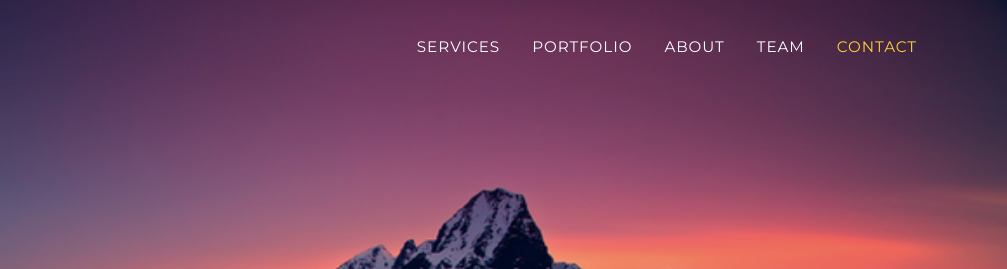
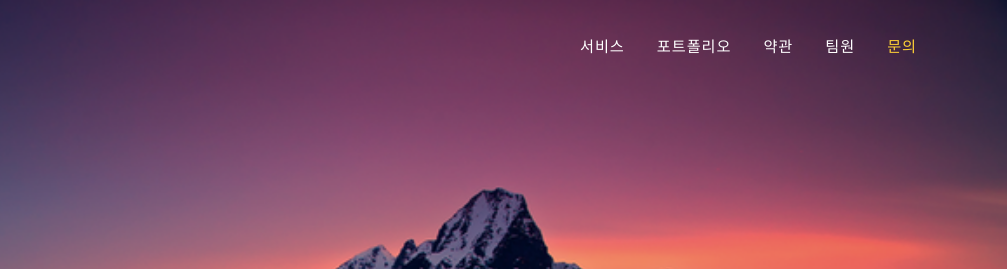
Before and after one commit to jiuly731/webpage, a plain HTML site: page index.html in a window 1280 px wide. Shown: the top 269 px of the page, 273-1280 px from the left. Drawn offline with nearby package versions, Linux system fonts and the light colour scheme; a web font is replaced by a local one.

Commit message:
third commit

```diff
--- a/index.html
+++ b/index.html
@@ -27,11 +27,11 @@
                 </button>
                 <div class="collapse navbar-collapse" id="navbarResponsive">
                     <ul class="navbar-nav text-uppercase ml-auto">
-                        <li class="nav-item"><a class="nav-link js-scroll-trigger" href="#services">Services</a></li>
-                        <li class="nav-item"><a class="nav-link js-scroll-trigger" href="#portfolio">Portfolio</a></li>
-                        <li class="nav-item"><a class="nav-link js-scroll-trigger" href="#about">About</a></li>
-                        <li class="nav-item"><a class="nav-link js-scroll-trigger" href="#team">Team</a></li>
-                        <li class="nav-item"><a class="nav-link js-scroll-trigger" href="#contact">Contact</a></li>
+                        <li class="nav-item"><a class="nav-link js-scroll-trigger" href="#services">서비스</a></li>
+                        <li class="nav-item"><a class="nav-link js-scroll-trigger" href="#portfolio">포트폴리오</a></li>
+                        <li class="nav-item"><a class="nav-link js-scroll-trigger" href="#about">약관</a></li>
+                        <li class="nav-item"><a class="nav-link js-scroll-trigger" href="#team">팀원</a></li>
+                        <li class="nav-item"><a class="nav-link js-scroll-trigger" href="#contact">문의</a></li>
                     </ul>
                 </div>
             </div>
```
